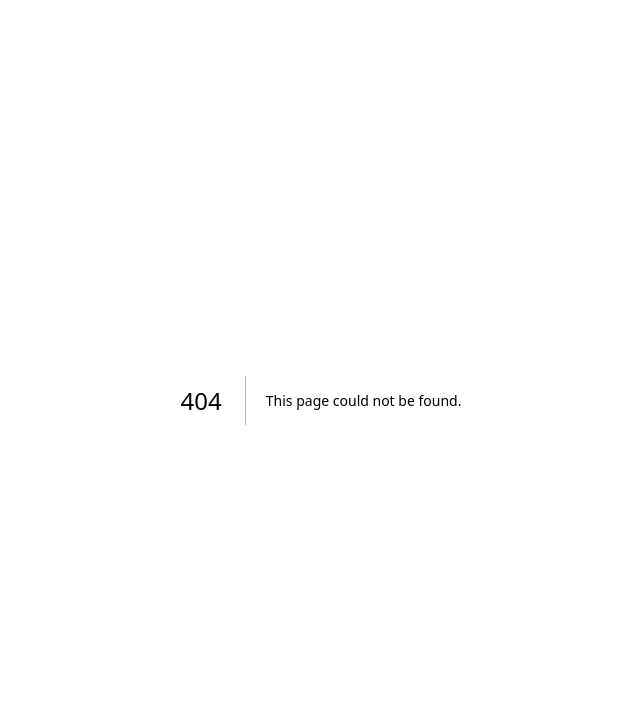
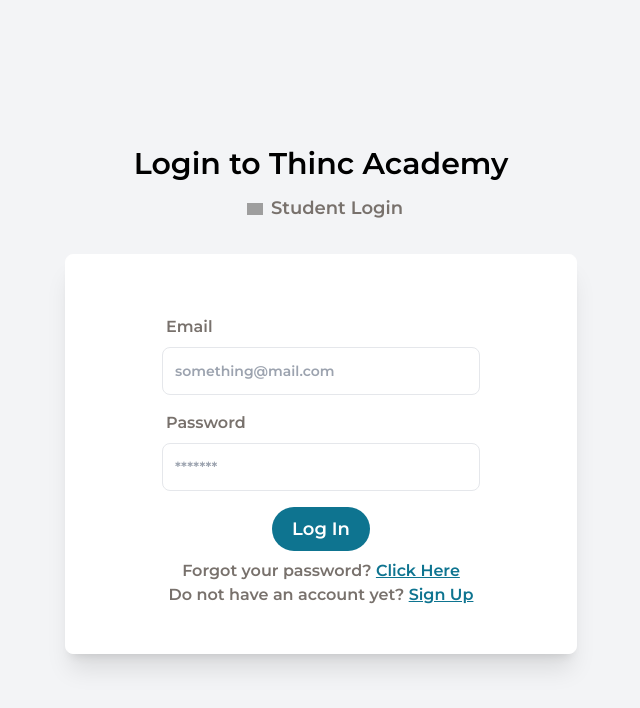
Before and after one commit to thinc-org/hacktoschool-teammeepua, a Next.js app in the folder frontend/: page /tlogin in a window 1280 px wide. Before the commit this address had no page. Shown: the top 708 px of the page, without its empty margins (319-959 px from the left). Built offline with nearby package versions, Linux system fonts and the light colour scheme; grey boxes are pictures that could not be loaded.

Commit message:
feat: Course Instructor Login

```diff
--- /dev/null
+++ b/frontend/components/Button.js
@@ -0,0 +1,10 @@
+export const Button = (props) => {
+  return (
+    <button
+      className="rounded-full bg-cyan-700 hover:bg-cyan-900 px-5 py-2 text-white text-lg font-bold bottom-0"
+      onClick={props.onClick}
+    >
+      {props.value}
+    </button>
+  );
+};
--- a/frontend/pages/login.js
+++ b/frontend/pages/login.js
@@ -1,5 +1,6 @@
 import Image from "next/image";
 import { Footer } from "../components/Footer";
+import { useRouter } from "next/router";
 
 export default function Login() {
   return (
@@ -33,6 +34,8 @@ export default function Login() {
 }
 
 const LoginContainer = (props) => {
+  let router = useRouter();
+
   return (
     <div className="flex flex-col items-center justify-center w-60 h-60 m-12">
       <div className="relative w-36 h-36 mb-14">
@@ -47,7 +50,7 @@ const LoginContainer = (props) => {
       <button
         className="rounded-full bg-cyan-700 hover:bg-cyan-900 px-5 py-2 text-white text-lg bottom-0"
         onClick={() => {
-          alert("Redirecting to " + props.name + " page");
+          router.push("/tlogin");
         }}
       >
         {props.name}
--- /dev/null
+++ b/frontend/pages/tlogin.js
@@ -0,0 +1,63 @@
+import Image from "next/image";
+import Link from "next/link";
+import { Button } from "../components/Button";
+
+export default function TeacherLogin() {
+  return (
+    <>
+      <div className="flex flex-col items-center justify-center h-screen font-montserrat bg-gray-100">
+        <h1 className="text-3xl font-semibold mb-3">Login to Thinc Academy</h1>
+        <Link href="/login" className="text-lg font-medium text-stone-500 mb-8">
+          <Image
+            className="inline mx-2"
+            src="/../public/vector.png"
+            width={16}
+            height={16}
+          />
+          Student Login
+        </Link>
+
+        <div className="w-2/5 h-1/2 text-stone-500 rounded-lg border border-white bg-white shadow-xl px-20 py-11">
+          <TextField
+            header={"Email"}
+            type="text"
+            placeholder="something@mail.com"
+          />
+          <TextField
+            header={"Password"}
+            type="password"
+            placeholder="*******"
+          />
+          <div className="flex flex-col items-center w-full">
+            <Button value="Log In" />
+            <p className="mt-2">
+              Forgot your password?{" "}
+              <Link href="" className="underline text-cyan-700">
+                Click Here
+              </Link>
+            </p>
+            <p>
+              Do not have an account yet?{" "}
+              <Link href="" className="underline text-cyan-700">
+                Sign Up
+              </Link>
+            </p>
+          </div>
+        </div>
+      </div>
+    </>
+  );
+}
+
+const TextField = (props) => {
+  return (
+    <div className="m-4">
+      <p className="text-md font-medium mb-2 px-1">{props.header}</p>
+      <input
+        type={props.type}
+        placeholder={props.placeholder}
+        className="border rounded-lg p-2 w-full h-12 placeholder: text-sm placeholder: font-normal placeholder: px-3"
+      />
+    </div>
+  );
+};
--- a/frontend/tailwind.config.js
+++ b/frontend/tailwind.config.js
@@ -7,8 +7,12 @@ module.exports = {
   theme: {
     extend: {},
     fontFamily: {
-      montserrat: ["Montserrat", "san-serif"]
-    }
+      montserrat: ["Montserrat"],
+    },
+    // colors: {
+    //   bgcolor: "#f6f5f4",
+    //   forecolor: "#2b788b",
+    // },
   },
   plugins: [],
-}
+};
```
Also changed, not shown: frontend/public/vector.png (added).
